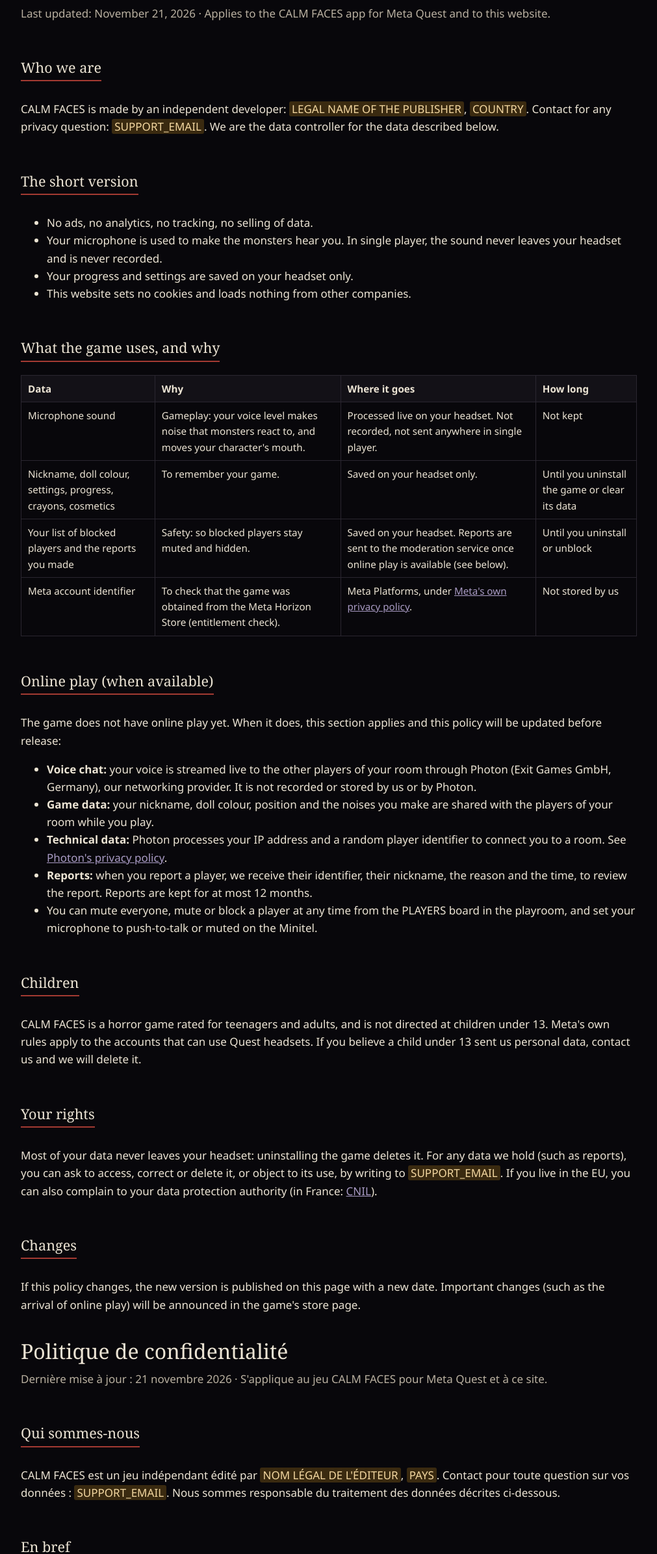
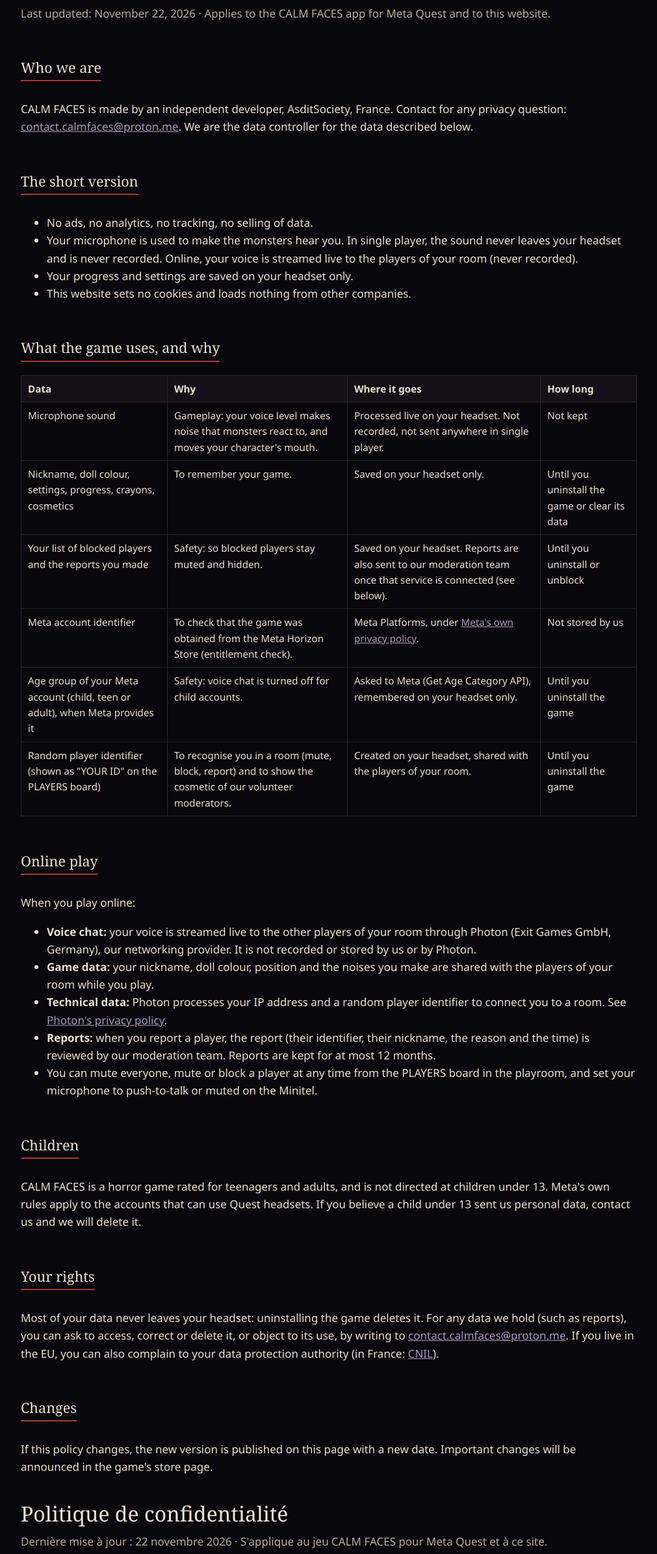
Before and after one commit to AsditTV/calm-faces, a plain HTML site: page privacy.html in a window 1280 px wide. Shown: the part 169-2560 px from the top of the page at 65% size, without its empty margins (134-1145 px from the left). Drawn offline with Linux system fonts and the light colour scheme.

Commit message:
Politique de confidentialité complète et à jour (éditeur, contact, jeu en ligne)
Co-Authored-By: Claude Opus 5.5 <noreply@anthropic.com>

```diff
--- a/privacy.html
+++ b/privacy.html
@@ -15,17 +15,17 @@
 
   <section id="en">
     <h1>Privacy policy</h1>
-    <p class="maj">Last updated: November 21, 2026 · Applies to the CALM FACES app for Meta Quest and to this website.</p>
+    <p class="maj">Last updated: November 22, 2026 · Applies to the CALM FACES app for Meta Quest and to this website.</p>
 
     <h2>Who we are</h2>
-    <p>CALM FACES is made by an independent developer: <span class="a-remplir">LEGAL NAME OF THE PUBLISHER</span>,
-       <span class="a-remplir">COUNTRY</span>. Contact for any privacy question: <span class="a-remplir">SUPPORT_EMAIL</span>.
+    <p>CALM FACES is made by an independent developer, AsditSociety,
+       France. Contact for any privacy question: <a href="mailto:contact.calmfaces@proton.me">contact.calmfaces@proton.me</a>.
        We are the data controller for the data described below.</p>
 
     <h2>The short version</h2>
     <ul>
       <li>No ads, no analytics, no tracking, no selling of data.</li>
-      <li>Your microphone is used to make the monsters hear you. In single player, the sound never leaves your headset and is never recorded.</li>
+      <li>Your microphone is used to make the monsters hear you. In single player, the sound never leaves your headset and is never recorded. Online, your voice is streamed live to the players of your room (never recorded).</li>
       <li>Your progress and settings are saved on your headset only.</li>
       <li>This website sets no cookies and loads nothing from other companies.</li>
     </ul>
@@ -35,17 +35,19 @@
       <tr><th>Data</th><th>Why</th><th>Where it goes</th><th>How long</th></tr>
       <tr><td>Microphone sound</td><td>Gameplay: your voice level makes noise that monsters react to, and moves your character's mouth.</td><td>Processed live on your headset. Not recorded, not sent anywhere in single player.</td><td>Not kept</td></tr>
       <tr><td>Nickname, doll colour, settings, progress, crayons, cosmetics</td><td>To remember your game.</td><td>Saved on your headset only.</td><td>Until you uninstall the game or clear its data</td></tr>
-      <tr><td>Your list of blocked players and the reports you made</td><td>Safety: so blocked players stay muted and hidden.</td><td>Saved on your headset. Reports are sent to the moderation service once online play is available (see below).</td><td>Until you uninstall or unblock</td></tr>
+      <tr><td>Your list of blocked players and the reports you made</td><td>Safety: so blocked players stay muted and hidden.</td><td>Saved on your headset. Reports are also sent to our moderation team once that service is connected (see below).</td><td>Until you uninstall or unblock</td></tr>
       <tr><td>Meta account identifier</td><td>To check that the game was obtained from the Meta Horizon Store (entitlement check).</td><td>Meta Platforms, under <a href="https://www.meta.com/legal/privacy-policy/">Meta's own privacy policy</a>.</td><td>Not stored by us</td></tr>
+      <tr><td>Age group of your Meta account (child, teen or adult), when Meta provides it</td><td>Safety: voice chat is turned off for child accounts.</td><td>Asked to Meta (Get Age Category API), remembered on your headset only.</td><td>Until you uninstall the game</td></tr>
+      <tr><td>Random player identifier (shown as "YOUR ID" on the PLAYERS board)</td><td>To recognise you in a room (mute, block, report) and to show the cosmetic of our volunteer moderators.</td><td>Created on your headset, shared with the players of your room.</td><td>Until you uninstall the game</td></tr>
     </table>
 
-    <h2>Online play (when available)</h2>
-    <p>The game does not have online play yet. When it does, this section applies and this policy will be updated before release:</p>
+    <h2>Online play</h2>
+    <p>When you play online:</p>
     <ul>
       <li><strong>Voice chat:</strong> your voice is streamed live to the other players of your room through Photon (Exit Games GmbH, Germany), our networking provider. It is not recorded or stored by us or by Photon.</li>
       <li><strong>Game data:</strong> your nickname, doll colour, position and the noises you make are shared with the players of your room while you play.</li>
       <li><strong>Technical data:</strong> Photon processes your IP address and a random player identifier to connect you to a room. See <a href="https://www.photonengine.com/privacy">Photon's privacy policy</a>.</li>
-      <li><strong>Reports:</strong> when you report a player, we receive their identifier, their nickname, the reason and the time, to review the report. Reports are kept for at most 12 months.</li>
+      <li><strong>Reports:</strong> when you report a player, the report (their identifier, their nickname, the reason and the time) is reviewed by our moderation team. Reports are kept for at most 12 months.</li>
       <li>You can mute everyone, mute or block a player at any time from the PLAYERS board in the playroom, and set your microphone to push-to-talk or muted on the Minitel.</li>
     </ul>
 
@@ -53,25 +55,25 @@
     <p>CALM FACES is a horror game rated for teenagers and adults, and is not directed at children under 13. Meta's own rules apply to the accounts that can use Quest headsets. If you believe a child under 13 sent us personal data, contact us and we will delete it.</p>
 
     <h2>Your rights</h2>
-    <p>Most of your data never leaves your headset: uninstalling the game deletes it. For any data we hold (such as reports), you can ask to access, correct or delete it, or object to its use, by writing to <span class="a-remplir">SUPPORT_EMAIL</span>. If you live in the EU, you can also complain to your data protection authority (in France: <a href="https://www.cnil.fr/">CNIL</a>).</p>
+    <p>Most of your data never leaves your headset: uninstalling the game deletes it. For any data we hold (such as reports), you can ask to access, correct or delete it, or object to its use, by writing to <a href="mailto:contact.calmfaces@proton.me">contact.calmfaces@proton.me</a>. If you live in the EU, you can also complain to your data protection authority (in France: <a href="https://www.cnil.fr/">CNIL</a>).</p>
 
     <h2>Changes</h2>
-    <p>If this policy changes, the new version is published on this page with a new date. Important changes (such as the arrival of online play) will be announced in the game's store page.</p>
+    <p>If this policy changes, the new version is published on this page with a new date. Important changes will be announced in the game's store page.</p>
   </section>
 
   <section id="fr">
     <h1>Politique de confidentialité</h1>
-    <p class="maj">Dernière mise à jour : 21 novembre 2026 · S'applique au jeu CALM FACES pour Meta Quest et à ce site.</p>
+    <p class="maj">Dernière mise à jour : 22 novembre 2026 · S'applique au jeu CALM FACES pour Meta Quest et à ce site.</p>
 
     <h2>Qui sommes-nous</h2>
-    <p>CALM FACES est un jeu indépendant édité par <span class="a-remplir">NOM LÉGAL DE L'ÉDITEUR</span>,
-       <span class="a-remplir">PAYS</span>. Contact pour toute question sur vos données : <span class="a-remplir">SUPPORT_EMAIL</span>.
+    <p>CALM FACES est un jeu indépendant édité par AsditSociety (développeur indépendant),
+       France. Contact pour toute question sur vos données : <a href="mailto:contact.calmfaces@proton.me">contact.calmfaces@proton.me</a>.
        Nous sommes responsable du traitement des données décrites ci-dessous.</p>
 
     <h2>En bref</h2>
     <ul>
       <li>Pas de publicité, pas de mesure d'audience, pas de pistage, aucune revente de données.</li>
-      <li>Le micro sert à ce que les monstres vous entendent. En solo, le son ne quitte jamais le casque et n'est jamais enregistré.</li>
+      <li>Le micro sert à ce que les monstres vous entendent. En solo, le son ne quitte jamais le casque et n'est jamais enregistré. En ligne, votre voix est transmise en direct aux joueurs de votre salle (jamais enregistrée).</li>
       <li>Votre progression et vos réglages restent sur votre casque.</li>
       <li>Ce site ne dépose aucun cookie et ne charge rien depuis d'autres sociétés.</li>
     </ul>
@@ -81,17 +83,19 @@
       <tr><th>Donnée</th><th>Pourquoi</th><th>Où elle va</th><th>Durée</th></tr>
       <tr><td>Son du micro</td><td>Jeu : le niveau de votre voix fait du bruit pour les monstres et anime la bouche de votre personnage.</td><td>Traité en direct sur le casque. Ni enregistré ni envoyé en solo.</td><td>Non conservé</td></tr>
       <tr><td>Pseudo, couleur de la poupée, réglages, progression, crayons, cosmétiques</td><td>Se souvenir de votre partie.</td><td>Sur votre casque uniquement.</td><td>Jusqu'à la désinstallation ou l'effacement des données du jeu</td></tr>
-      <tr><td>Joueurs bloqués et signalements faits</td><td>Sécurité : les joueurs bloqués restent coupés et cachés.</td><td>Sur votre casque. Les signalements seront transmis au service de modération quand le jeu en ligne existera (voir plus bas).</td><td>Jusqu'à la désinstallation ou au déblocage</td></tr>
+      <tr><td>Joueurs bloqués et signalements faits</td><td>Sécurité : les joueurs bloqués restent coupés et cachés.</td><td>Sur votre casque. Les signalements sont aussi transmis à notre équipe de modération dès que ce service est branché (voir plus bas).</td><td>Jusqu'à la désinstallation ou au déblocage</td></tr>
       <tr><td>Identifiant de compte Meta</td><td>Vérifier que le jeu vient du Meta Horizon Store.</td><td>Meta Platforms, selon <a href="https://www.meta.com/legal/privacy-policy/">sa propre politique</a>.</td><td>Non conservé par nous</td></tr>
+      <tr><td>Tranche d'âge du compte Meta (enfant, ado ou adulte), quand Meta la fournit</td><td>Sécurité : le chat vocal est coupé pour les comptes enfants.</td><td>Demandée à Meta (Get Age Category API), retenue sur votre casque uniquement.</td><td>Jusqu'à la désinstallation</td></tr>
+      <tr><td>Identifiant de joueur aléatoire (affiché « YOUR ID » sur le tableau PLAYERS)</td><td>Vous reconnaître dans une salle (couper, bloquer, signaler) et afficher le cosmétique de nos modérateurs bénévoles.</td><td>Créé sur votre casque, partagé avec les joueurs de votre salle.</td><td>Jusqu'à la désinstallation</td></tr>
     </table>
 
-    <h2>Jeu en ligne (quand il sera disponible)</h2>
-    <p>Le jeu n'a pas encore de mode en ligne. Quand il arrivera, cette partie s'appliquera et la politique sera mise à jour avant :</p>
+    <h2>Jeu en ligne</h2>
+    <p>Quand vous jouez en ligne :</p>
     <ul>
       <li><strong>Chat vocal :</strong> votre voix est transmise en direct aux joueurs de votre salle via Photon (Exit Games GmbH, Allemagne), notre prestataire réseau. Elle n'est ni enregistrée ni conservée.</li>
       <li><strong>Données de jeu :</strong> pseudo, couleur de poupée, position et bruits sont partagés avec les joueurs de votre salle pendant la partie.</li>
       <li><strong>Données techniques :</strong> Photon traite votre adresse IP et un identifiant de joueur aléatoire pour vous connecter. Voir <a href="https://www.photonengine.com/privacy">la politique de Photon</a>.</li>
-      <li><strong>Signalements :</strong> quand vous signalez un joueur, nous recevons son identifiant, son pseudo, la raison et l'heure, pour examiner le signalement. Conservés 12 mois au plus.</li>
+      <li><strong>Signalements :</strong> quand vous signalez un joueur, le signalement (son identifiant, son pseudo, la raison et l'heure) est examiné par notre équipe de modération. Conservés 12 mois au plus.</li>
       <li>Vous pouvez couper tout le monde, couper ou bloquer un joueur à tout moment depuis le tableau PLAYERS de la salle de jeux, et passer votre micro en « appuyer pour parler » ou coupé sur le Minitel.</li>
     </ul>
 
@@ -99,10 +103,10 @@
     <p>CALM FACES est un jeu d'horreur destiné aux adolescents et aux adultes ; il ne s'adresse pas aux moins de 13 ans. Les règles de Meta s'appliquent aux comptes autorisés sur les casques Quest. Si vous pensez qu'un enfant de moins de 13 ans nous a transmis des données, écrivez-nous : nous les supprimerons.</p>
 
     <h2>Vos droits</h2>
-    <p>La plupart de vos données ne quittent jamais votre casque : désinstaller le jeu les efface. Pour les données que nous détenons (comme les signalements), vous pouvez demander à y accéder, les rectifier, les effacer ou vous opposer à leur utilisation en écrivant à <span class="a-remplir">SUPPORT_EMAIL</span>. Vous pouvez aussi saisir la <a href="https://www.cnil.fr/">CNIL</a>.</p>
+    <p>La plupart de vos données ne quittent jamais votre casque : désinstaller le jeu les efface. Pour les données que nous détenons (comme les signalements), vous pouvez demander à y accéder, les rectifier, les effacer ou vous opposer à leur utilisation en écrivant à <a href="mailto:contact.calmfaces@proton.me">contact.calmfaces@proton.me</a>. Vous pouvez aussi saisir la <a href="https://www.cnil.fr/">CNIL</a>.</p>
 
     <h2>Modifications</h2>
-    <p>Toute nouvelle version est publiée sur cette page avec une nouvelle date. Les changements importants (comme l'arrivée du jeu en ligne) seront annoncés sur la page du jeu dans le store.</p>
+    <p>Toute nouvelle version est publiée sur cette page avec une nouvelle date. Les changements importants seront annoncés sur la page du jeu dans le store.</p>
   </section>
 
   <footer><nav><a href="index.html">CALM FACES</a></nav></footer>
```
Also changed, not shown: index.html (+1 -1 lines).
